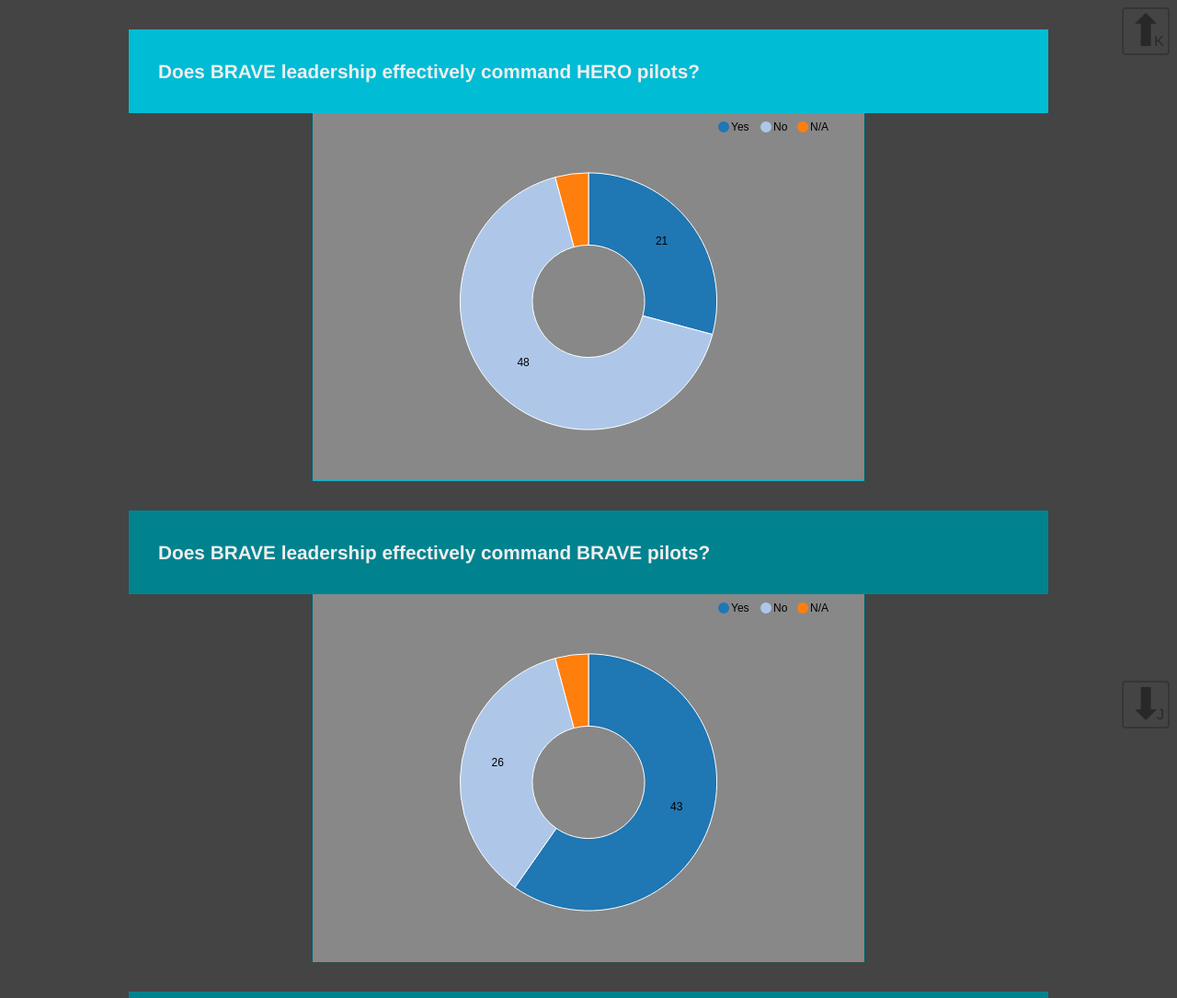
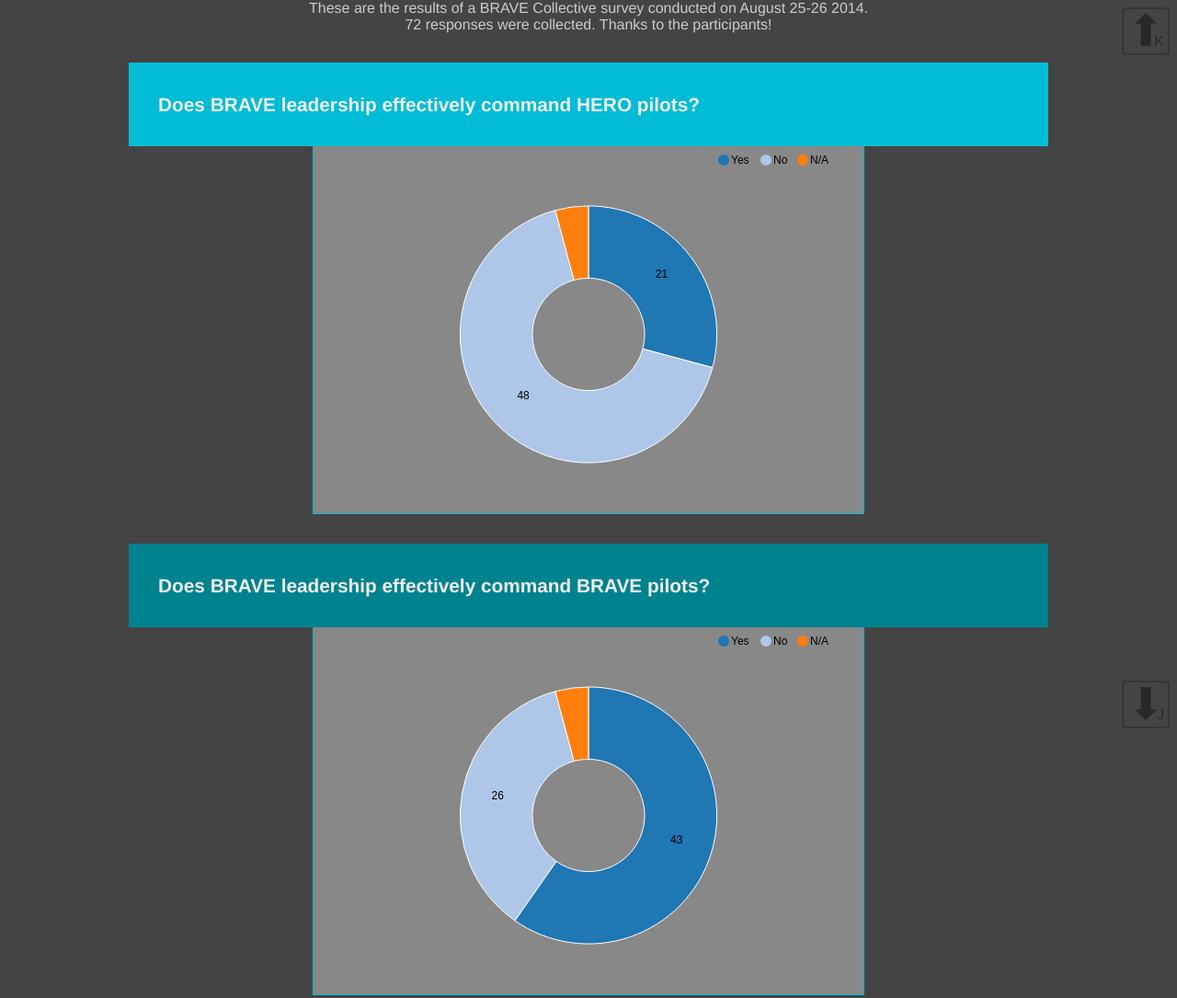
Before and after one commit to plato-cambrian/google-form-csv2json, a website: page index.html in a window 1280 px wide. Shown: the top 1085 px of the page at 92% size. Drawn offline with Linux system fonts and the light colour scheme.

Commit message:
Add explanatory note at top

```diff
--- a/css/survey.css
+++ b/css/survey.css
@@ -19,6 +19,10 @@
 p{
   margin: 0;
   padding: 0;
+}
+body>p {
+  color: #cccccc;
+  text-align: center;
 }
 
 h3{
--- a/index.html
+++ b/index.html
@@ -9,6 +9,9 @@
     <link href="css/nv.d3.css" rel="stylesheet">
   </head>
   <body>
+    <p>These are the results of a BRAVE Collective survey conducted on August
+    25-26 2014. </p>
+    <p>72 responses were collected. Thanks to the participants!</p>
     <div id="summary"></div>
     <div id="keyHintK">
       <span class='action'>⬆</span>
--- a/js/renderJson.js
+++ b/js/renderJson.js
@@ -64,7 +64,7 @@
     console.log("Summeries rendered.");
     bindEvents();
 
-    $('#summary').children().first().click();
+    $('#summary').children().first().addClass('selected');
   })
   .fail(renderFail);
 };
@@ -217,7 +217,7 @@
   var title = $('<h3></h3>').text(q.question);
   $('#summary').append(title);
   var container = $('<div></div>').addClass('container textcloud');
-  var el = $('<p></p>');
+  var el = $('<div></div>');
   for(a in q.summaryObj){
     if(q.summaryObj.hasOwnProperty(a)){
       var length = (a.length > 80 ? "long" :
```
